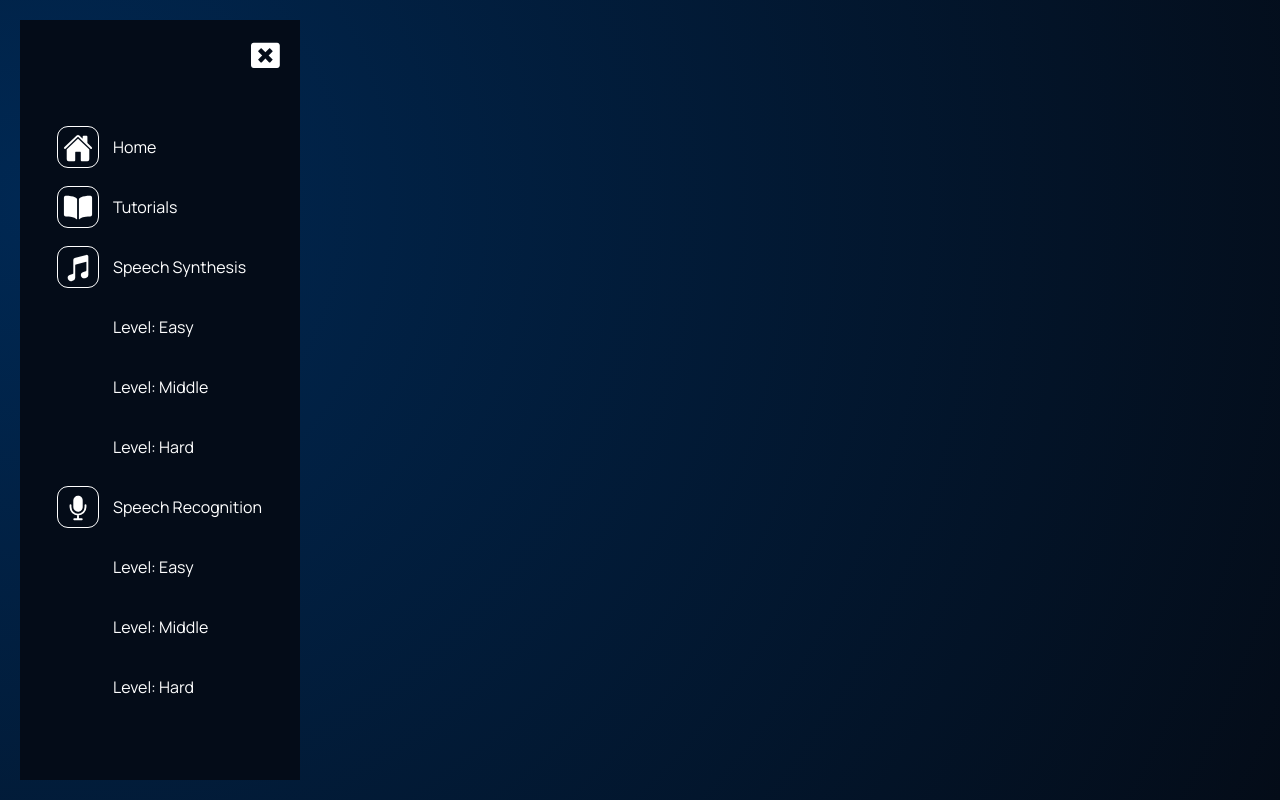
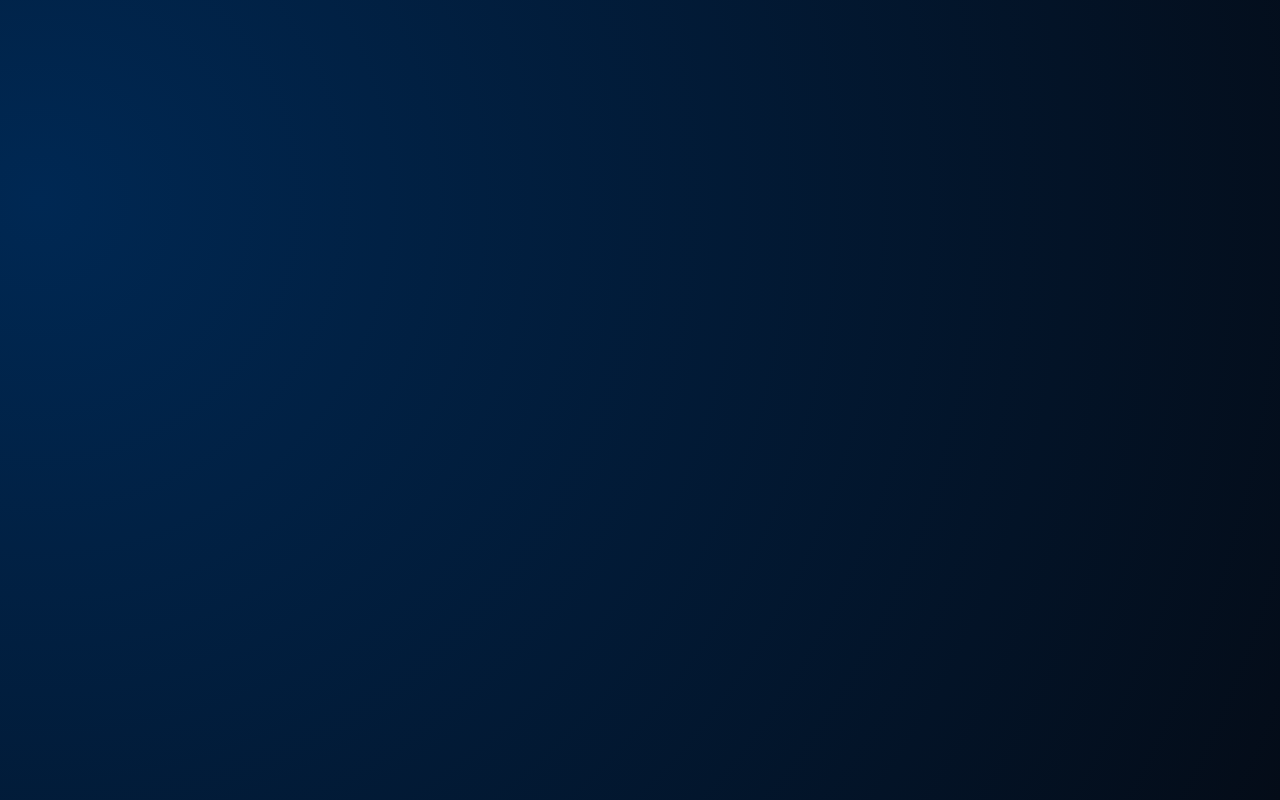
Before and after one commit to TheStreets/bachelorarbeit-webspeech-tutorials, an Angular app in the folder webspeech-tutorials/: page /tutorials/1 in a window 1280 px wide. Built offline with nearby package versions, Linux system fonts and the light colour scheme.

Commit message:
extracted side menu into an own component

```diff
--- a/webspeech-tutorials/src/app/components/tutorial/tutorial.component.css
+++ b/webspeech-tutorials/src/app/components/tutorial/tutorial.component.css
@@ -2,120 +2,9 @@
   height: 100vh;
 }
 
-.wst__navigation {
-  position: fixed;
-  inset: 20px 0 20px 20px;
-  width: 75px;
-  background: var(--color-bg);
-  display: flex;
-  flex-direction: column;
-  align-items: center;
-  transition: 0.3s;
-}
-
-.wst__navigation .menuToggle {
-  color: white;
-  font-size: 1.8rem;
-  padding-top: 20px;
-
-  cursor: pointer;
-}
-
-.wst__navigation ul li {
-  list-style: none;
-  position: relative;
-  width: 100%;
-  height: 60px;
-  padding: 0 10px;
-  transition: 0.5s;
-  gap: 10px;
-}
-
-.wst__navigation_expanded {
-  width: 280px;
-  display: flex;
-  flex-direction: column;
-  transition: 0.3s;
-}
-
-.wst__navigation_expanded fa-icon {
-  align-self: flex-end;
-  padding-right: 20px;
-}
-
-.wst__navigation_expanded ul,
-.wst__navigation ul {
-  color: white;
-  font-family: var(--font-family);
-  margin: auto 0;
-}
-
-.wst__navigation_expanded ul li,
-.wst__navigation ul li {
-  list-style: none;
-  position: relative;
-  width: 100%;
-  height: 60px;
-  /*padding: 0 10px;*/
-  transition: 0.5s;
-  gap: 10px;
-}
-
-.wst__navigation_expanded ul li a,
-.wst__navigation ul li a {
-  position: relative;
-  display: flex;
-  justify-content: flex-start;
-  align-items: center;
-  text-align: center;
-  text-decoration: none;
-}
-
-.wst__navigation_expanded ul li a .icon,
-.wst__navigation ul li a .icon {
-  position: relative;
-  display: block;
-  min-width: 40px;
-  height: 40px;
-  line-height: 60px;
-  border-radius: 10px;
-}
-
-.wst__navigation_expanded ul li a .icon {
-  margin-right: 15px;
-}
-
-.wst__navigation ul li a .icon .text {
-  display: none;
-}
-
-.wst__navigation_expanded ul li:nth-child(1) a .icon,
-.wst__navigation_expanded ul li:nth-child(2) a .icon,
-.wst__navigation_expanded ul li:nth-child(3) a .icon,
-.wst__navigation_expanded ul li:nth-child(7) a .icon,
-.wst__navigation ul li:nth-child(1) a .icon,
-.wst__navigation ul li:nth-child(2) a .icon,
-.wst__navigation ul li:nth-child(3) a .icon,
-.wst__navigation ul li:nth-child(4) a .icon {
-  outline: 1px solid white;
-}
-
-.wst__navigation_expanded ul li:nth-child(4) a .icon {
-  outline: none;
-}
-
-.wst__navigation_expanded ul li a .icon ion-icon,
-.wst__navigation ul li a .icon ion-icon {
-  width: 75%;
-  height: 75%;
-}
-
-
-
 .wst__content-container {
   display: flex;
 }
-
 
 .app-ace-editor {
   box-shadow: 0 0.5rem 1rem rgba(0, 0, 0, 0.15);
--- a/webspeech-tutorials/src/app/components/tutorial/tutorial.component.html
+++ b/webspeech-tutorials/src/app/components/tutorial/tutorial.component.html
@@ -1,79 +1,5 @@
 <div class="wst__wrapper gradient__bg">
   <div class="wst__content-container">
-
-    <div class="wst__navigation" [ngClass]="{wst__navigation_expanded: this.isOpen}">
-      <fa-icon [icon]="menuIcon" class="menuToggle" (click)="openMenu()"></fa-icon>
-      <ul class="wst__navigation_list">
-        <li class="wst__navigation_item">
-          <a href="#" routerLink="/home">
-            <span class="icon">
-              <ion-icon name="home"></ion-icon>
-            </span>
-            <span *ngIf="isOpen" class="text">Home</span>
-          </a>
-        </li>
-        <li class="wst__navigation_item">
-          <a href="#" routerLink="/table-of-contents">
-            <span class="icon">
-              <ion-icon name="book"></ion-icon>
-            </span>
-            <span *ngIf="isOpen" class="text">Tutorials</span>
-          </a>
-        </li>
-        <li class="wst__navigation_item">
-          <a href="#" routerLink="/home">
-            <span class="icon">
-              <ion-icon name="musical-notes"></ion-icon>
-            </span>
-            <span *ngIf="isOpen" class="text">Speech Synthesis</span>
-          </a>
-        </li>
-        <li class="wst__navigation_item" *ngIf="isOpen">
-          <a href="#">
-            <span class="icon"></span>
-            <span class="text">Level: Easy</span>
-          </a>
-        </li>
-        <li class="wst__navigation_item" *ngIf="isOpen" >
-          <a href="#">
-            <span class="icon"></span>
-            <span class="text">Level: Middle</span>
-          </a>
-        </li>
-        <li class="wst__navigation_item" *ngIf="isOpen" >
-          <a href="#">
-            <span class="icon"></span>
-            <span class="text">Level: Hard</span>
-          </a>
-        </li>
-
-        <li class="wst__navigation_item">
-          <a href="#">
-            <span class="icon">
-              <ion-icon name="mic"></ion-icon>
-            </span>
-            <span *ngIf="isOpen" class="text">Speech Recognition</span>
-          </a>
-        </li>
-        <li class="wst__navigation_item" *ngIf="isOpen" >
-          <a href="#">
-            <span class="icon"></span>
-            <span class="text">Level: Easy</span>
-          </a>
-        </li>
-        <li class="wst__navigation_item" *ngIf="isOpen" >
-          <a href="#">
-            <span class="icon"></span>
-            <span class="text">Level: Middle</span>
-          </a>
-        </li>
-        <li class="wst__navigation_item" *ngIf="isOpen" >
-          <a href="#">
-            <span class="icon"></span>
-            <span class="text">Level: Hard</span>
-          </a>
-        </li>
-      </ul>
-    </div>
+    <app-side-menu></app-side-menu>
   </div>
 </div>
--- a/webspeech-tutorials/src/app/components/tutorial/tutorial.component.ts
+++ b/webspeech-tutorials/src/app/components/tutorial/tutorial.component.ts
@@ -20,8 +20,25 @@
 })
 export class TutorialComponent implements OnInit, AfterViewInit {
 
-  menuIcon = faWindowClose;
-  isOpen: boolean = true;
+  @ViewChild('output')
+  private iframe!: ElementRef<HTMLIFrameElement>;
+
+  @ViewChild("jsEditor")
+  private jsEditor!: ElementRef<HTMLElement>;
+
+  @ViewChild("htmlEditor")
+  private htmlEditor!: ElementRef<HTMLElement>;
+
+  editorOptions = {
+    'enableBasicAutocompletion': true,
+    'enableLiveAutocompletion': true,
+    'enableSnippets': true
+  };
+
+  editorTheme: string = 'ace/theme/twilight';
+  jsAceEditor!: Ace.Editor;
+  htmlAceEditor!: Ace.Editor;
+
 
   constructor() {
   }
@@ -39,9 +56,21 @@
     speakText('Hallo');
   }
 
-  openMenu() {
-    this.isOpen = !this.isOpen;
-    this.isOpen ? this.menuIcon = faWindowClose : this.menuIcon = faBars;
+  private setupEditor(): void {
+    ace.config.set("fontSize", "14px");
+    ace.config.set("basePath", "https://unpkg.com/ace-builds@1.4.12/src-noconflict");
+
+    this.jsAceEditor = ace.edit(this.jsEditor.nativeElement);
+    this.jsAceEditor.setOptions(this.editorOptions);
+    this.jsAceEditor.setTheme(this.editorTheme);
+    this.jsAceEditor.session.setMode('ace/mode/javascript');
+
+    this.htmlAceEditor = ace.edit(this.htmlEditor.nativeElement)
+    this.htmlAceEditor.setOptions(this.editorOptions);
+    this.htmlAceEditor.setTheme(this.editorTheme);
+    this.htmlAceEditor.session.setMode('ace/mode/html');
+
+    this.htmlAceEditor.session.setValue("<h1>Ace Editor works great in Angular!</h1>");
   }
 
 
```
